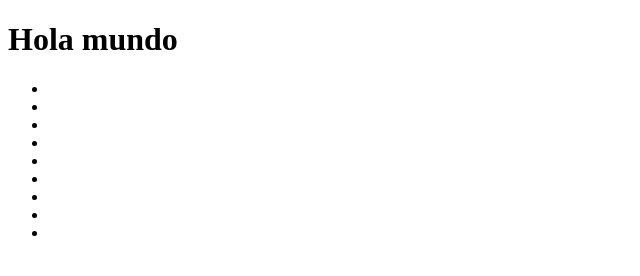
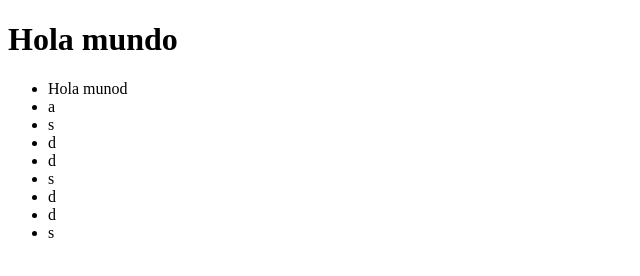
Before and after one commit to JIvanRL/Ejemplo1, a plain HTML site: page index.html in a window 1280 px wide. Shown: the whole page, without its empty margins (0-640 px from the left). Drawn offline with Linux system fonts and the light colour scheme.

Commit message:
Se actualizo el index

```diff
--- a/index.html
+++ b/index.html
@@ -8,15 +8,15 @@
 <body>
     <h1>Hola mundo</h1>
     <ul>
-        <li></li>
-        <li></li>
-        <li></li>
-        <li></li>
-        <li></li>
-        <li></li>
-        <li></li>
-        <li></li>
-        <li></li>
+        <li>Hola munod</li>
+        <li>a</li>
+        <li>s</li>
+        <li>d</li>
+        <li>d</li>
+        <li>s</li>
+        <li>d</li>
+        <li>d</li>
+        <li>s</li>
     </ul>
 </body>
 </html>
```
